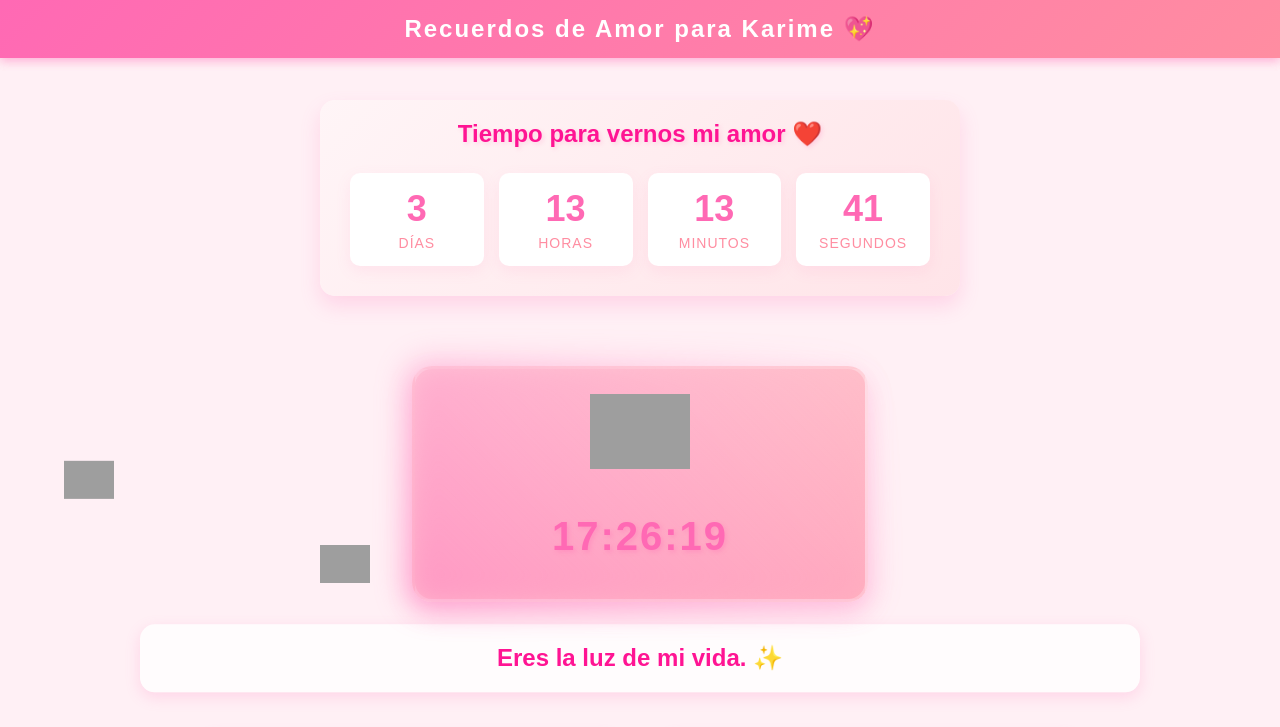
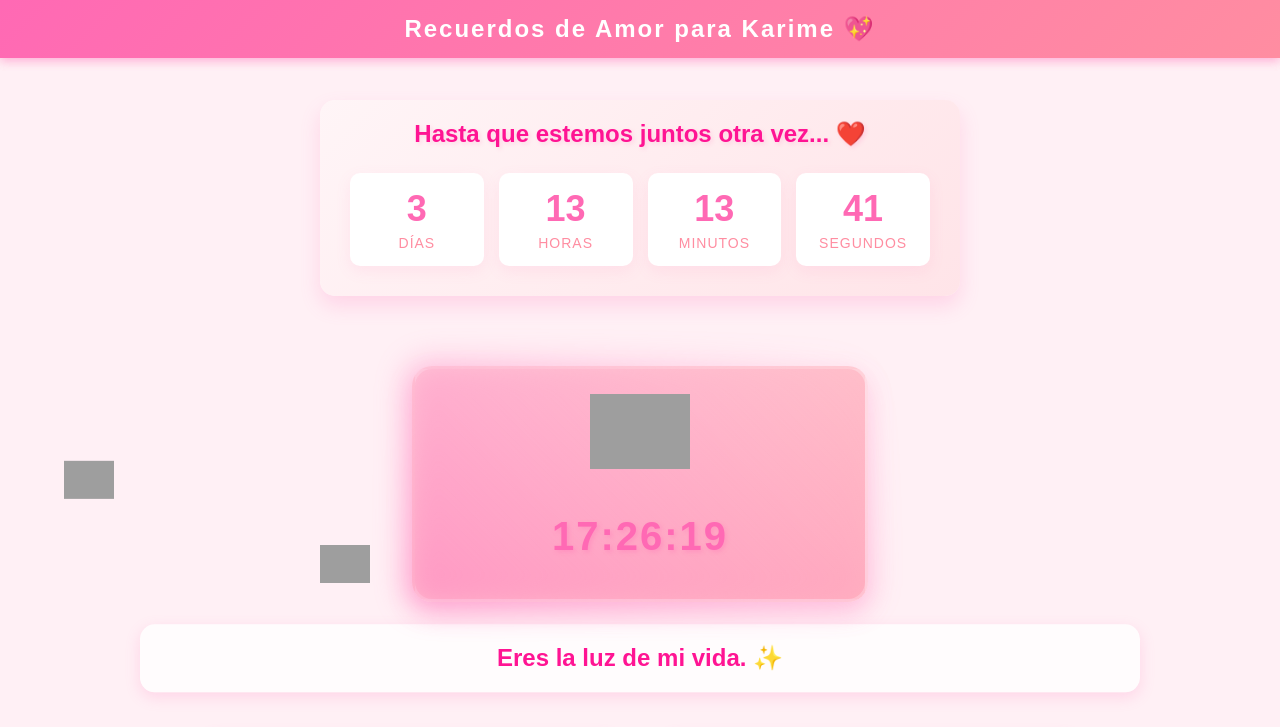
Before and after one commit to wktaer/niniLoverV2, a plain HTML site: page index.html in a window 1280 px wide. Shown: the top 727 px of the page. Drawn offline with Linux system fonts and the light colour scheme; grey boxes are pictures that could not be loaded.

Commit message:
version5

```diff
--- a/index.html
+++ b/index.html
@@ -1030,7 +1030,7 @@
     </div>
 
     <div class="contador-container">
-        <div class="contador-titulo">Tiempo para vernos mi amor ❤️</div>
+        <div class="contador-titulo">Hasta que estemos juntos otra vez... ❤️</div>
         <div class="contador-grid">
             <div class="contador-item">
                 <div class="contador-numero" id="contador-dias">0</div>
```
